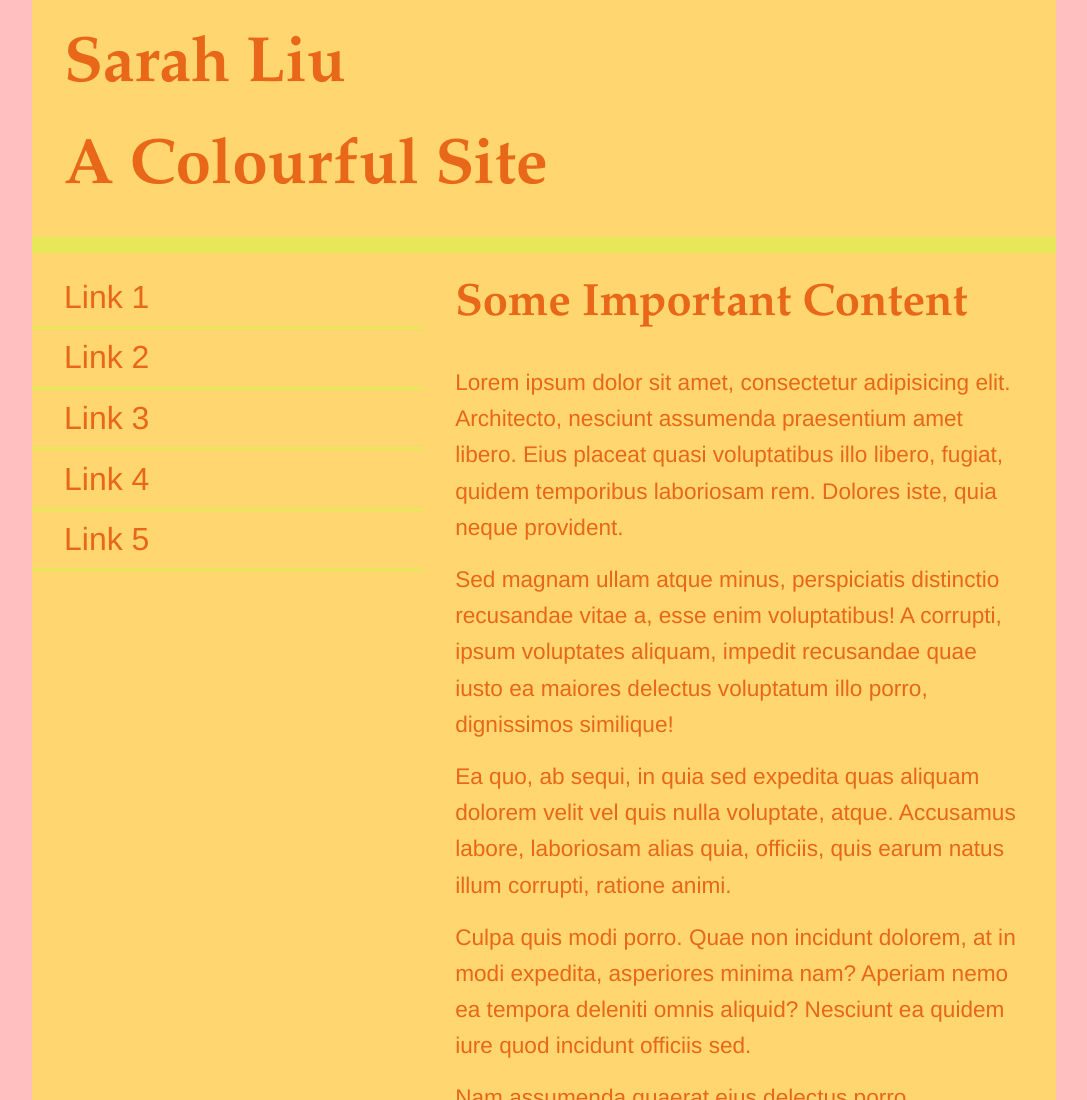
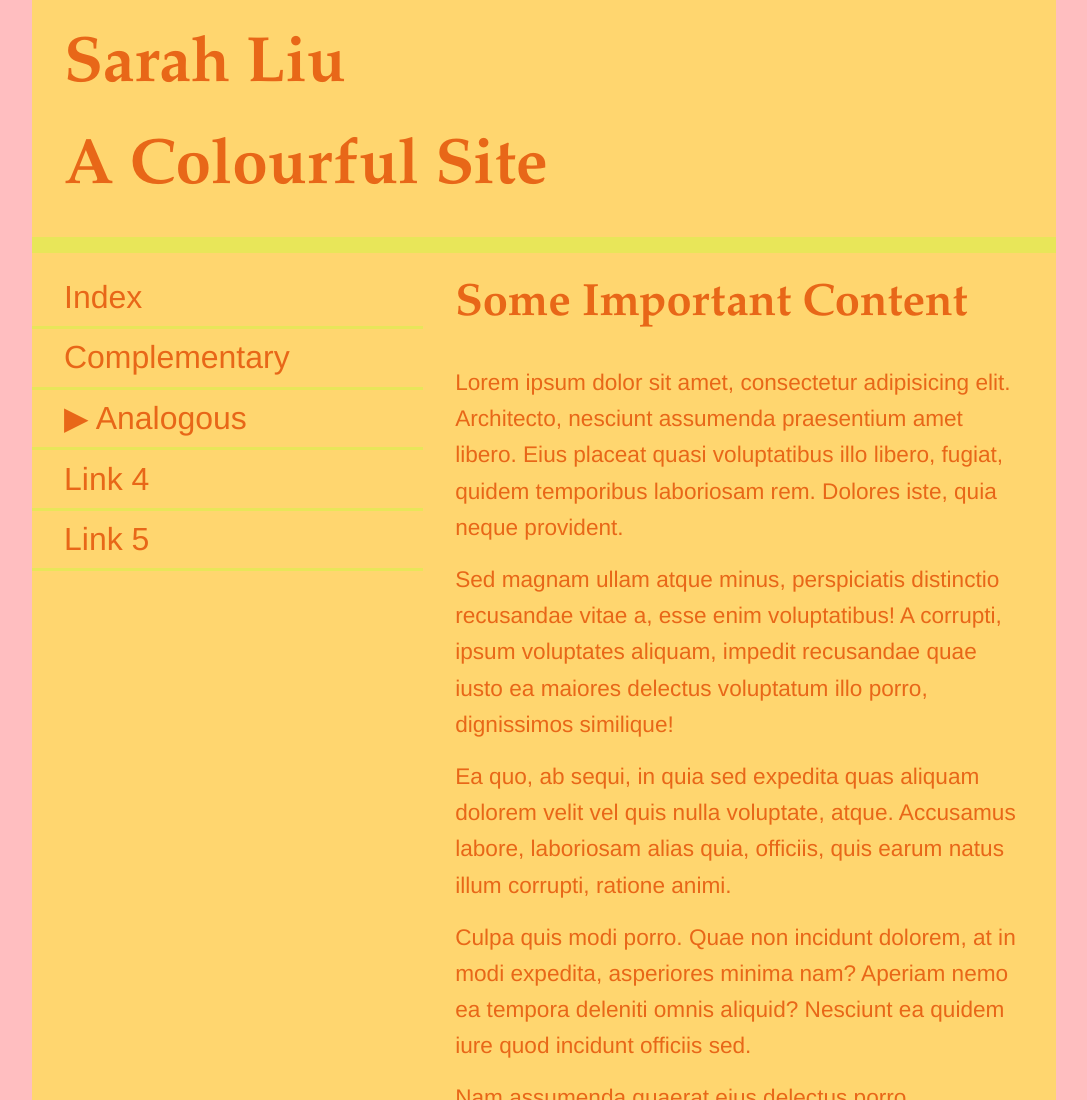
Before and after one commit to sshliu/colours, a plain HTML site: page analogous.html in a window 1280 px wide. Shown: the top 1100 px of the page, without its empty margins (96-1183 px from the left). Drawn offline with Linux system fonts and the light colour scheme.

Commit message:
added links between pages

```diff
--- a/analogous.html
+++ b/analogous.html
@@ -101,9 +101,9 @@
         </header>
         <nav>
             <ul>
-                <li><a href="#">Link 1</a></li>
-                <li><a href="#">Link 2</a></li>
-                <li><a href="#">Link 3</a></li>
+                <li><a href="index.html">Index</a></li>
+                <li><a href="complementary.html">Complementary</a></li>
+                <li><a href="analogous.html">&#9654; Analogous</a></li>
                 <li><a href="#">Link 4</a></li>
                 <li><a href="#">Link 5</a></li>
             </ul>
```
Also changed, not shown: complementary.html (+3 -3 lines), index.html (+3 -3 lines).
